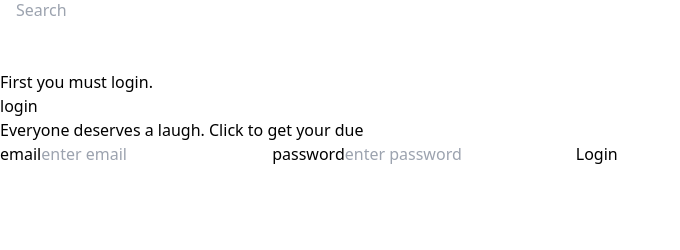
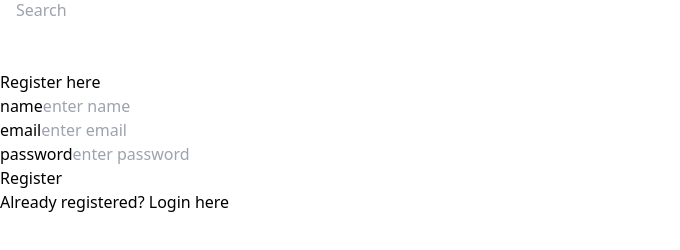
Before and after one commit to swapnil-up/google-keep-clone, a Vue app: page /register in a window 1280 px wide. Before the commit this address led to /login. Shown: the part 350-600 px from the top of the page, without its empty margins (0-680 px from the left). Built offline with nearby package versions, Linux system fonts and the light colour scheme; no server answers; some icons are missing; the HTML template or start-up script is replaced by a standard one.

Commit message:
allowed registering

```diff
--- a/src/router.ts
+++ b/src/router.ts
@@ -6,6 +6,7 @@ import Reminder from "./views/RemindersPage.vue";
 import Login from "./views/LogInPage.vue";
 import NotFound from "./views/NotFoundPage.vue";
 import store from "./stores";
+import RegisterPage from "./views/RegisterPage.vue";
 
 const router = createRouter({
   history: createWebHistory(import.meta.env.BASE_URL),
@@ -19,6 +20,11 @@ const router = createRouter({
       path: "/login",
       name: "login",
       component: Login,
+    },
+    {
+      path: "/register",
+      name: "register",
+      component: RegisterPage,
     },
     {
       path: "/about",
@@ -47,7 +53,7 @@ const router = createRouter({
 });
 
 router.beforeEach((to, from, next) => {
-  if (to.name != "login" && !store.state.isLoggedIn) {
+  if (to.name != "login" && to.name !== "register" && !store.state.isLoggedIn) {
     next({ name: "login" });
   } else {
     next();
--- a/src/views/LogInPage.vue
+++ b/src/views/LogInPage.vue
@@ -4,7 +4,6 @@ import { useStore } from "vuex";
 import { useRouter } from "vue-router";
 import jokePuller from "@/components/jokePuller.vue";
 import apiClient from "../api/axios";
-import axios from "axios";
 
 const store = useStore();
 const router = useRouter();
@@ -50,4 +49,5 @@ const loginApi = async () => {
       <button type="submit">Login</button>
     </form>
   </div>
+  <router-link to="/register"><p>Haven't registered yet?</p></router-link>
 </template>
--- /dev/null
+++ b/src/views/RegisterPage.vue
@@ -0,0 +1,47 @@
+<script setup>
+import { ref } from "vue";
+import apiClient from "../api/axios";
+import { useRouter } from "vue-router";
+
+const router = useRouter();
+
+const email = ref("");
+const password = ref("");
+const name = ref("");
+
+const registerUser = async () => {
+  try {
+    const response = await apiClient.post("/register", {
+      name: name.value,
+      email: email.value,
+      password: password.value,
+    });
+    console.log(response.data.message);
+    if (response.data.message === "Registration successful") {
+      router.push({ name: "login" });
+    }
+  } catch (error) {
+    console.log(error.response?.data?.message || error.message);
+  }
+};
+</script>
+
+<template>
+  <h2>Register here</h2>
+  <form @submit.prevent="registerUser" class="flex flex-col">
+    <div>
+      <label for="name">name</label>
+      <input placeholder="enter name" v-model="name" required />
+    </div>
+    <div>
+      <label for="email">email</label>
+      <input placeholder="enter email" v-model="email" required />
+    </div>
+    <div>
+      <label for="password">password</label>
+      <input placeholder="enter password" v-model="password" required />
+    </div>
+    <button type="submit">Register</button>
+  </form>
+  <router-link to="`/login`">Already registered? Login here</router-link>
+</template>
```
